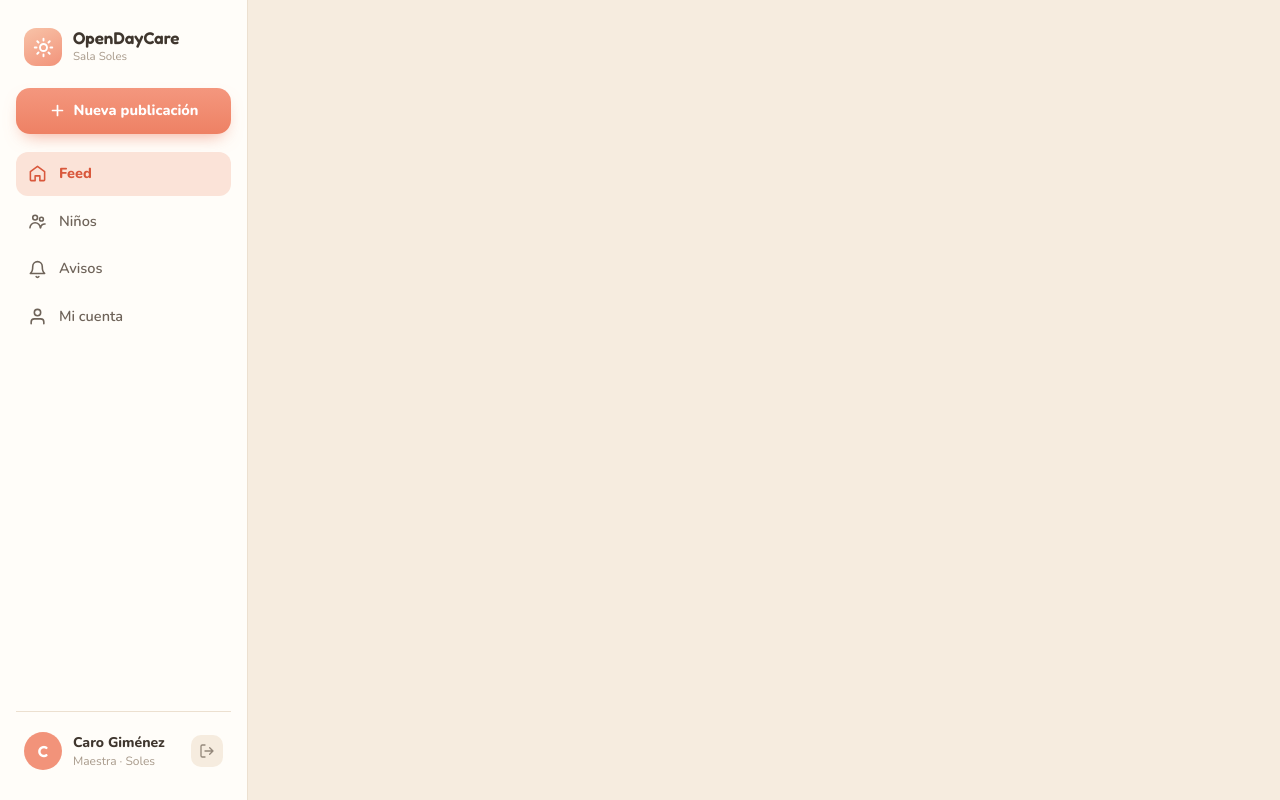
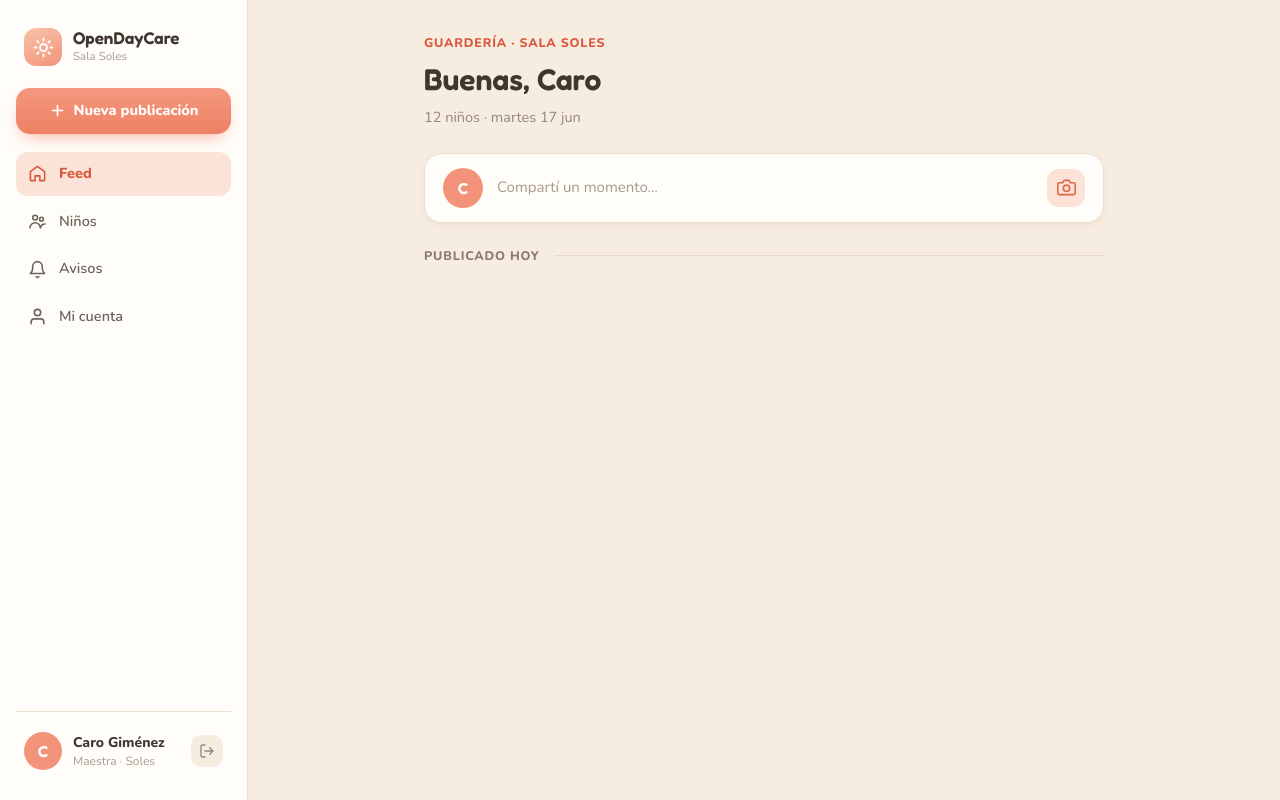
Before and after one commit to NokrisMx/open-daycare, a Next.js app: page / in a window 1280 px wide. Built offline with nearby package versions, Linux system fonts and the light colour scheme.

Commit message:
STEP 3. Agregar encabezado y botón de compartir en la página principal para mejorar la interacción del usuario

```diff
--- a/app/page.tsx
+++ b/app/page.tsx
@@ -168,7 +168,54 @@ export default function Home() {
       </aside>
 
       <main className="h-screen min-w-0 flex-1 overflow-y-auto">
-        <div className="mx-auto w-full max-w-[760px] px-10 pt-[34px] pb-20" />
+        <div className="mx-auto w-full max-w-[760px] px-10 pt-[34px] pb-20">
+          <header className="mb-6">
+            <div className="mb-1 text-[12.5px] font-extrabold tracking-[0.8px] text-[#D9583C]">
+              GUARDERÍA · SALA SOLES
+            </div>
+            <h1 className="font-display text-[30px] font-semibold text-[#3F362E]">
+              Buenas, Caro
+            </h1>
+            <p className="mt-[5px] text-[14.5px] text-[#94887B]">
+              12 niños · martes 17 jun
+            </p>
+          </header>
+
+          <button
+            type="button"
+            className="mb-6 flex w-full items-center gap-3.5 rounded-[18px] border border-[#ECE0D0] bg-[#FFFDF9] px-[18px] py-3.5 text-left shadow-[0_4px_14px_-10px_rgba(120,90,60,0.4)]"
+          >
+            <span className="font-display flex size-10 shrink-0 items-center justify-center rounded-full bg-[#F2937A] text-base font-semibold text-white">
+              C
+            </span>
+            <span className="flex-1 text-[15px] text-[#A89A8B]">
+              Compartí un momento…
+            </span>
+            <span className="flex size-[38px] shrink-0 items-center justify-center rounded-xl bg-[#FBE3D8] text-[#E0654A]">
+              <svg
+                aria-hidden="true"
+                width="19"
+                height="19"
+                viewBox="0 0 24 24"
+                fill="none"
+                stroke="currentColor"
+                strokeWidth="2"
+                strokeLinecap="round"
+                strokeLinejoin="round"
+              >
+                <path d="M23 19a2 2 0 0 1-2 2H3a2 2 0 0 1-2-2V8a2 2 0 0 1 2-2h4l2-3h6l2 3h4a2 2 0 0 1 2 2z" />
+                <circle cx="12" cy="13" r="4" />
+              </svg>
+            </span>
+          </button>
+
+          <div className="mb-3.5 flex items-center gap-3.5">
+            <span className="text-[12.5px] font-extrabold tracking-[0.8px] text-[#8A7C6D]">
+              PUBLICADO HOY
+            </span>
+            <span className="h-px flex-1 bg-[#E7DAC8]" />
+          </div>
+        </div>
       </main>
     </div>
   );
```
